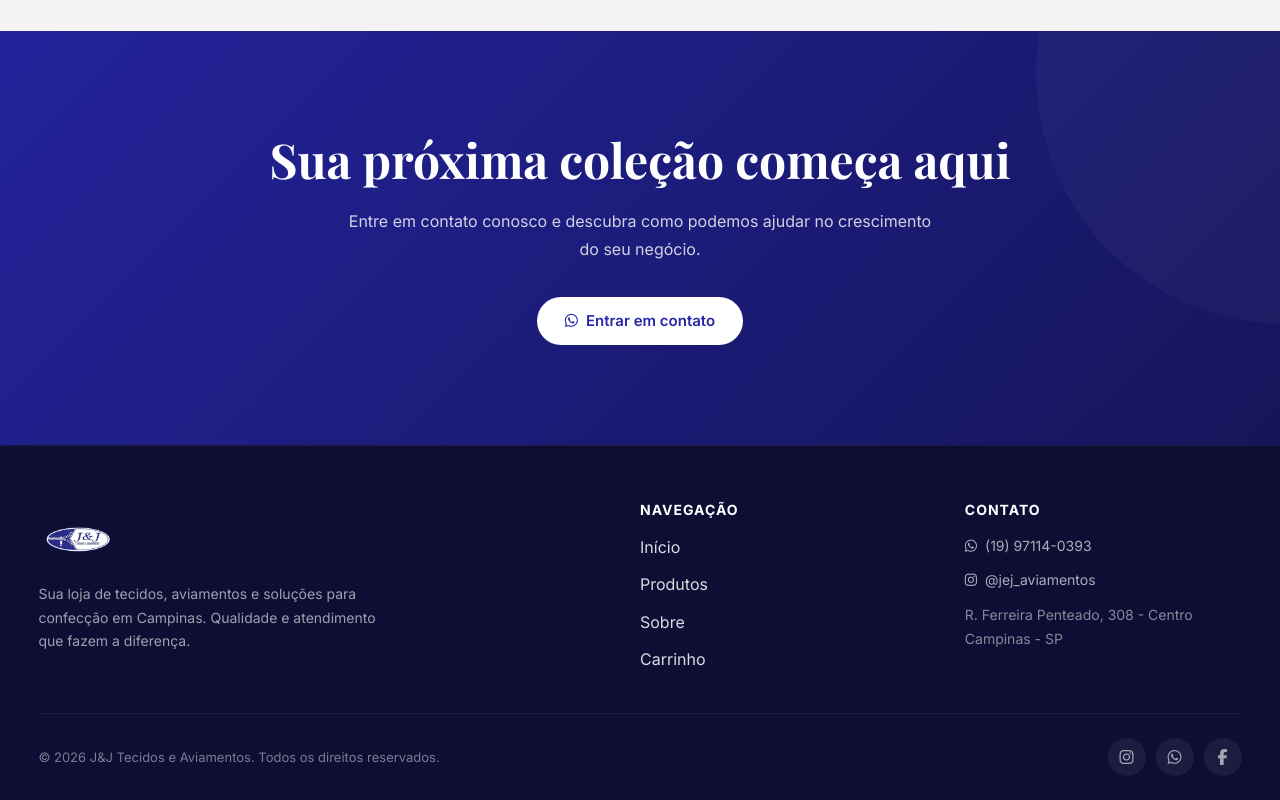
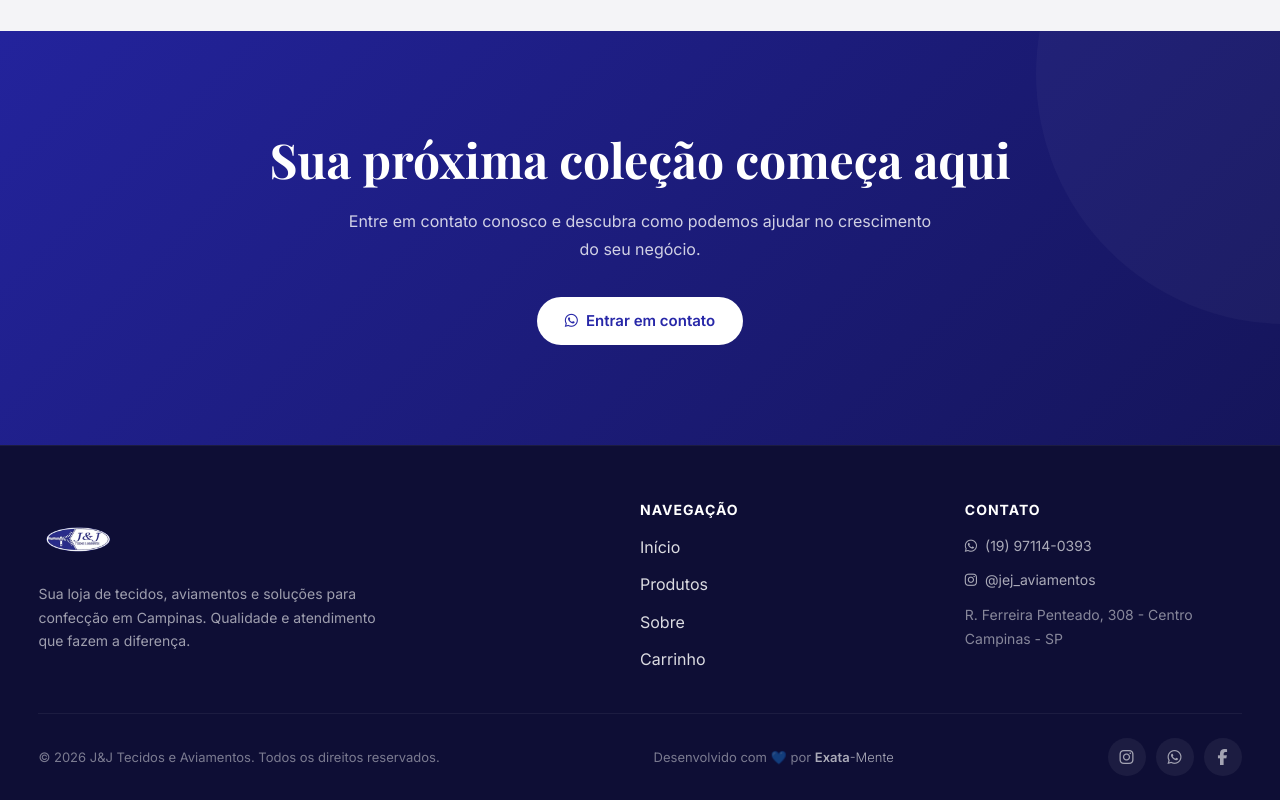
Before and after one commit to unomail626-hue/JJ_ecomerce, a Next.js app: page / in a window 1280 px wide. Shown: the part 2382-3182 px from the top of the page. Built offline with nearby package versions, Linux system fonts and the light colour scheme; no server answers.

Commit message:
Adiciona creditos

```diff
--- a/src/components/Footer.tsx
+++ b/src/components/Footer.tsx
@@ -64,6 +64,12 @@ export default function Footer() {
 
         <div className="footer-bottom">
           <p>&copy; {currentYear} J&J Tecidos e Aviamentos. Todos os direitos reservados.</p>
+          <span className="credit">
+            Desenvolvido com 💙 por{" "}
+            <a href="https://exata-mente.vercel.app/" target="_blank" rel="noopener noreferrer" className="dev-brand">
+              Exata<span>-Mente</span>
+            </a>
+          </span>
           <div className="social">
             <a
               href="https://www.instagram.com/jej_aviamentos/"
@@ -176,6 +182,26 @@ export default function Footer() {
           color: rgba(255, 255, 255, 0.45);
         }
 
+        .credit {
+          font-size: 13px;
+          color: rgba(255, 255, 255, 0.45);
+        }
+
+        .dev-brand {
+          color: rgba(255, 255, 255, 0.65);
+          text-decoration: none;
+          font-weight: 600;
+          transition: color 0.25s ease;
+        }
+
+        .dev-brand:hover {
+          color: white;
+        }
+
+        .dev-brand span {
+          font-weight: 300;
+        }
+
         .social {
           display: flex;
           gap: 10px;
```
